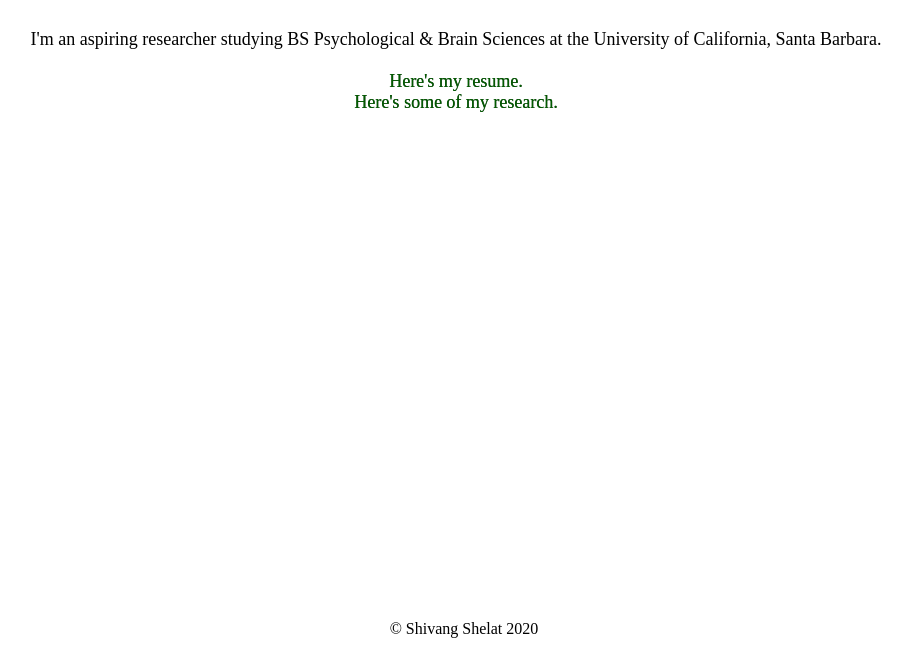
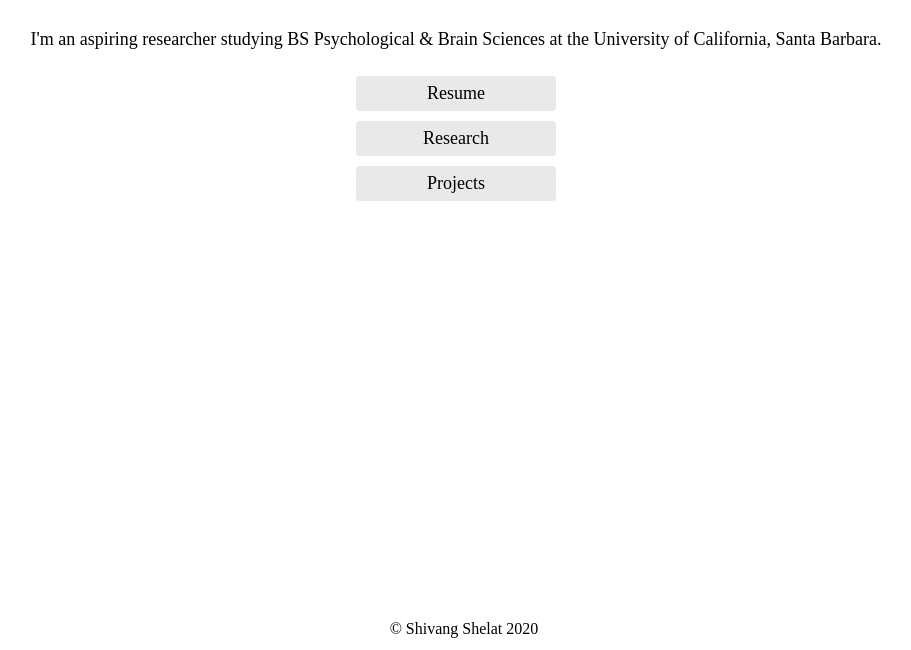
Before and after one commit to sshelat/sshelat.github.io, a plain HTML site: page index.html in a window 1280 px wide. Shown: the part 150-800 px from the top of the page, without its empty margins (184-1095 px from the left). Drawn offline with Linux system fonts and the light colour scheme; a web font is replaced by a local one.

Commit message:
Add home page buttons

```diff
--- a/index.html
+++ b/index.html
@@ -2,10 +2,12 @@
 <html>
 
 <head>
+	<meta name="viewport" content="width=device-width, initial-scale=1">
 	<link rel="shortcut icon" type="image/x-icon" href="favicon.ico" />
 	<link rel="stylesheet" type="text/css" href="style.css">
 	<link href="https://fonts.googleapis.com/css?family=Baskervville&display=swap" rel="stylesheet">
 	<title>sshelat.com</title>
+
 </head>
 
 <body>
@@ -27,9 +29,11 @@
 		<font size="4">
 			I'm an aspiring researcher studying BS Psychological & Brain Sciences at the University of California, Santa Barbara.
 			<br><br>
-			<a class="textlink" href="Shivang Shelat - Resume.pdf" target="_blank">Here's my resume.</a>
+			<a href="Shivang Shelat - Resume.pdf" target="_blank"><button class="button"><span>Resume</span></button></a>
 			<br>
-			<a class="textlink" href="research.html" target="_blank">Here's some of my research.</a>
+			<a href="research.html" target="_blank"><button class="button"><span>Research</span></button>
+			<br></a>
+			<a href="https://devpost.com/sshelat" target="_blank"><button class="button"><span>Projects</span></button> </a>
 		</font>
 	</div>
 
--- a/style.css
+++ b/style.css
@@ -2,6 +2,46 @@
 	margin: auto;
 	text-align: center;
 	font-family: 'Baskervville', serif;
+}
+
+.button {
+  font-family: 'Baskervville', serif;
+  border-radius: 4px;
+  background-color: #E9E9E9;
+  border: none;
+  color: #000000;
+  text-align: center;
+  font-size: 18px;
+  padding: 7px;
+  width: 200px;
+  transition: all 0.5s;
+  cursor: pointer;
+  margin: 5px;
+}
+
+.button span {
+  cursor: pointer;
+  display: inline-block;
+  position: relative;
+  transition: 0.5s;
+}
+
+.button span:after {
+  content: '\00bb';
+  position: absolute;
+  opacity: 0;
+  top: 0;
+  right: -20px;
+  transition: 0.5s;
+}
+
+.button:hover span {
+  padding-right: 25px;
+}
+
+.button:hover span:after {
+  opacity: 1;
+  right: 0;
 }
 
 .socials {
```
